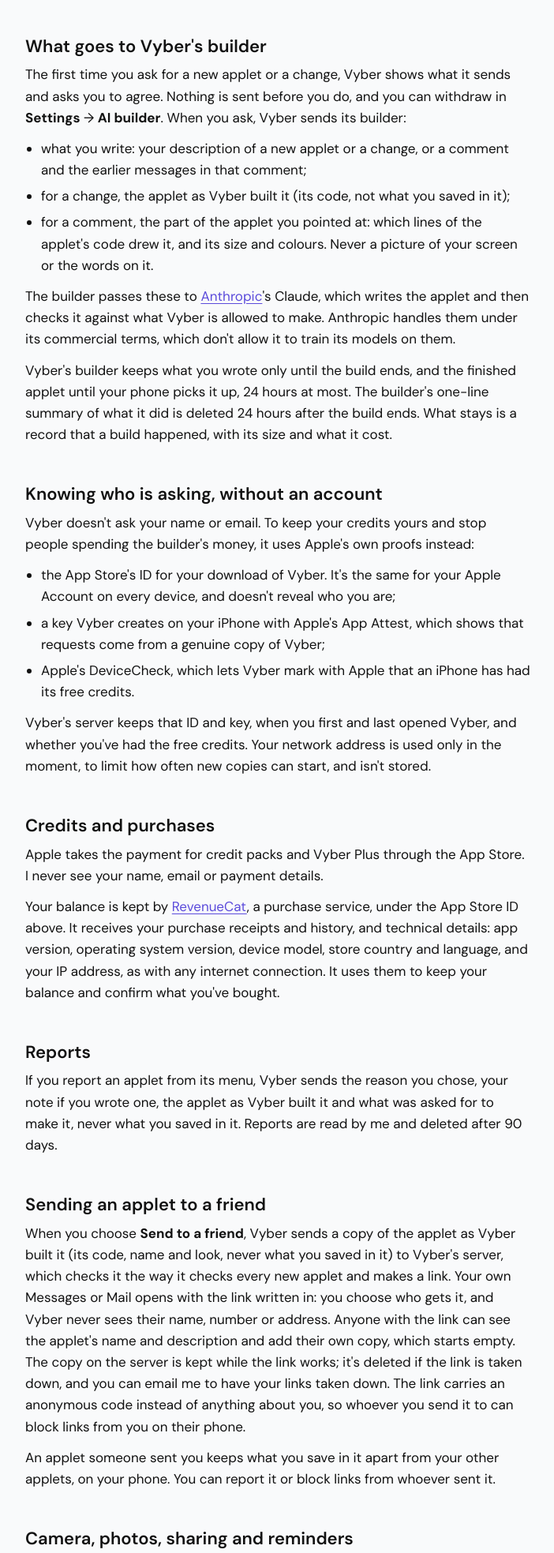
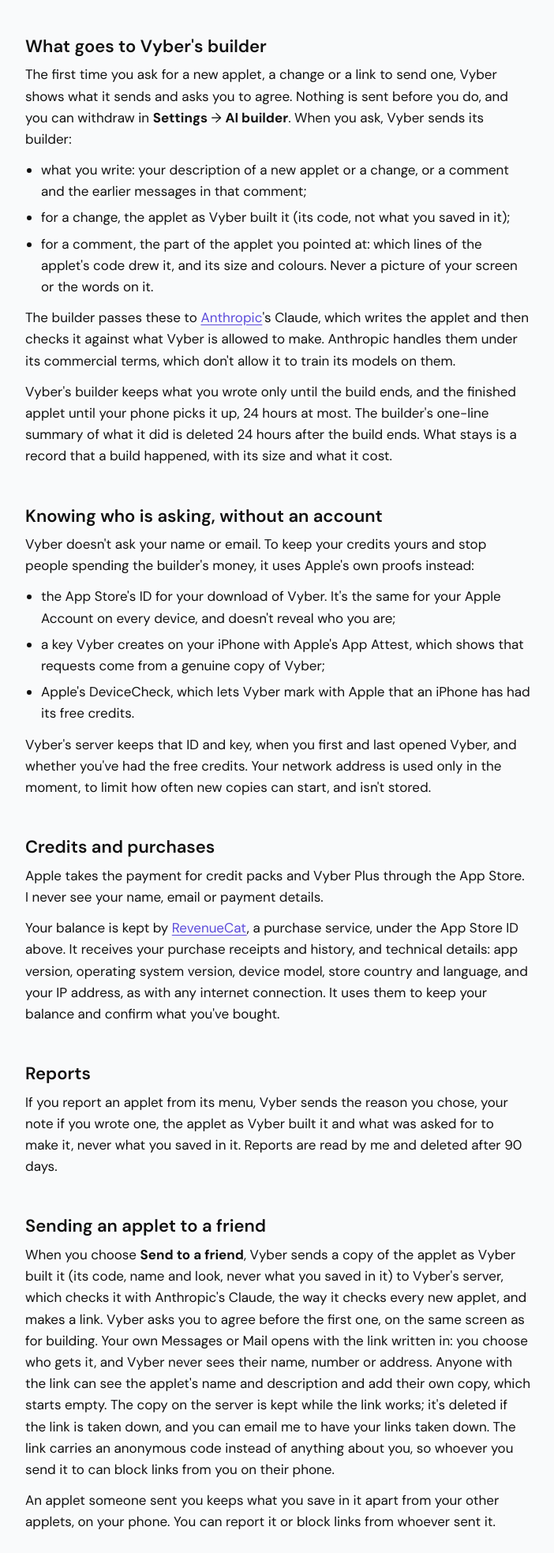
Before and after one commit to AmeenAhmed/apps, a plain HTML site: page vyber/privacy.html in a window 1280 px wide. Shown: the part 605-2572 px from the top of the page at 79% size, without its empty margins (288-990 px from the left). Drawn offline with Linux system fonts and the light colour scheme.

Commit message:
Vyber privacy: links to send an applet are checked by Claude

```diff
--- a/vyber/privacy.html
+++ b/vyber/privacy.html
@@ -31,8 +31,8 @@
     may include them, under Apple's own terms.</p>
 
   <h2>What goes to Vyber's builder</h2>
-  <p>The first time you ask for a new applet or a change, Vyber shows what it sends and asks you to
-    agree. Nothing is sent before you do, and you can withdraw in <b>Settings</b> → <b>AI
+  <p>The first time you ask for a new applet, a change or a link to send one, Vyber shows what it
+    sends and asks you to agree. Nothing is sent before you do, and you can withdraw in <b>Settings</b> → <b>AI
     builder</b>. When you ask, Vyber sends its builder:</p>
   <ul>
     <li>what you write: your description of a new applet or a change, or a comment and the earlier
@@ -81,8 +81,9 @@
 
   <h2>Sending an applet to a friend</h2>
   <p>When you choose <b>Send to a friend</b>, Vyber sends a copy of the applet as Vyber built it (its
-    code, name and look, never what you saved in it) to Vyber's server, which checks it the way it
-    checks every new applet and makes a link. Your own Messages or Mail opens with the link written in:
+    code, name and look, never what you saved in it) to Vyber's server, which checks it with Anthropic's
+    Claude, the way it checks every new applet, and makes a link. Vyber asks you to agree before the
+    first one, on the same screen as for building. Your own Messages or Mail opens with the link written in:
     you choose who gets it, and Vyber never sees their name, number or address. Anyone with the link
     can see the applet's name and description and add their own copy, which starts empty. The copy
     on the server is kept while the link works; it's deleted if the link is taken down, and you can
```
